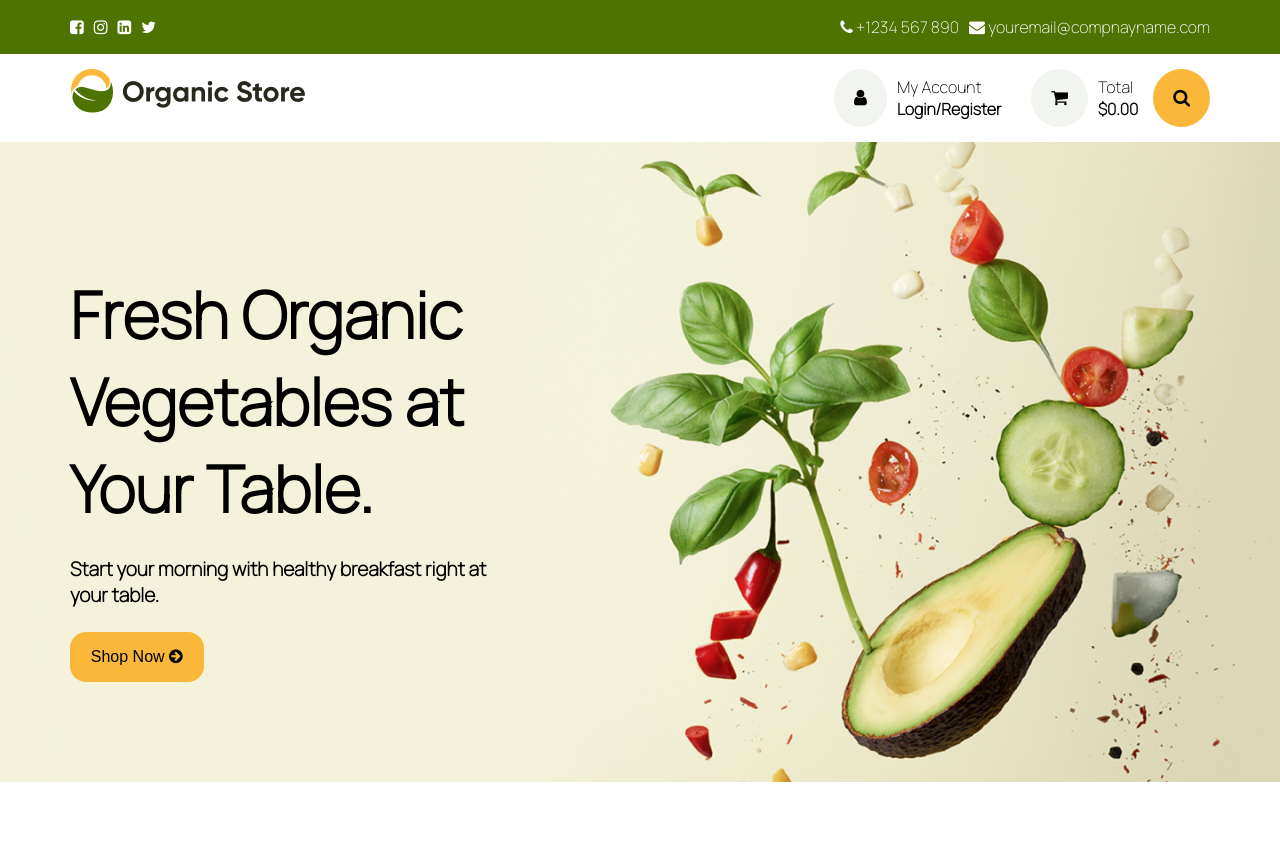
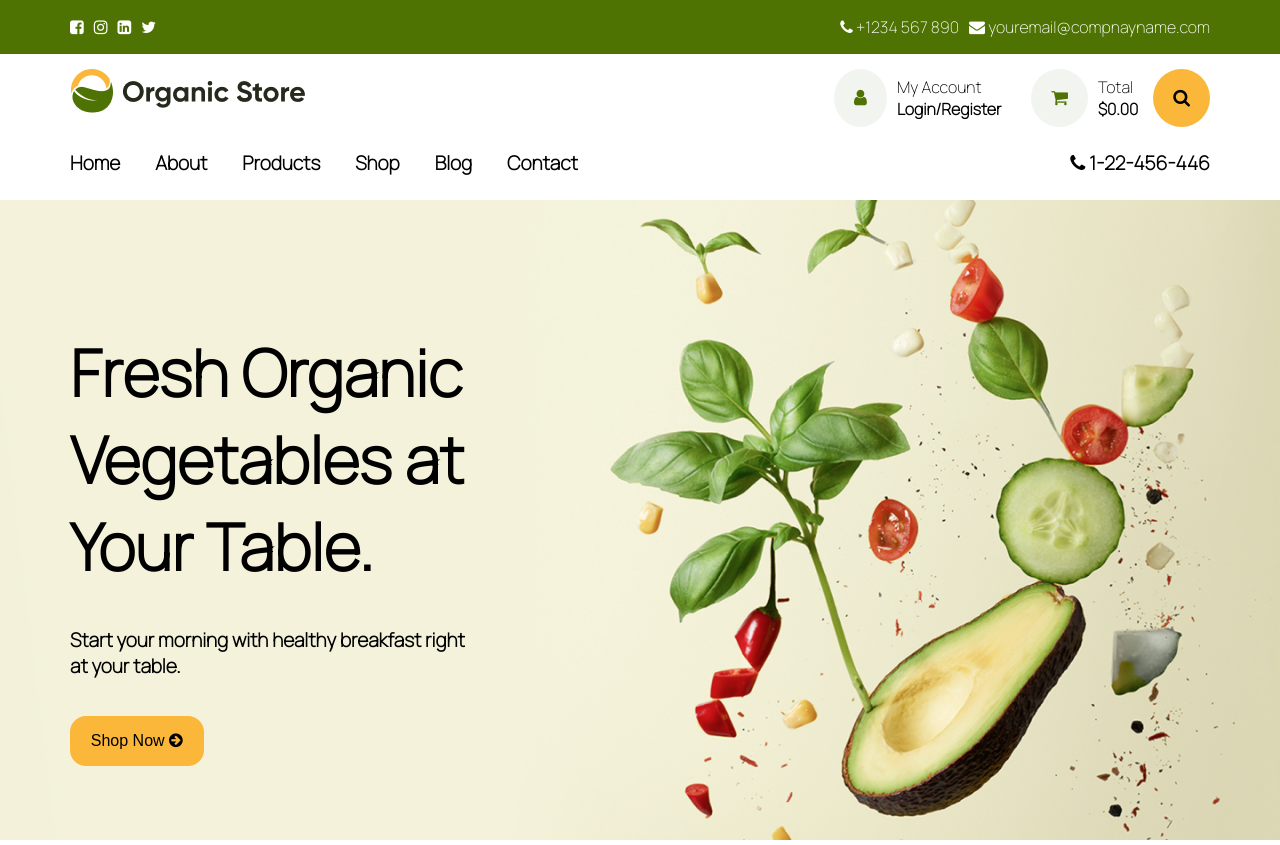
Before and after one commit to sandeepatcodewing/TestProject, a plain HTML site: page Test 1 - Responsive/index.html in a window 1280 px wide. Before the commit the page ends 800 px from the top, so only its background shows below. Drawn offline with Linux system fonts and the light colour scheme.

Commit message:
displaying menu on desktop view correction

```diff
--- a/Test 1 - Responsive/assets/css/sass/_mixin.scss
+++ b/Test 1 - Responsive/assets/css/sass/_mixin.scss
@@ -41,5 +41,6 @@
         padding: 20px;
         border-radius: 50%;
         background-color: #F2F4EF;
+        color: colors(primary);
     }
 }
--- a/Test 1 - Responsive/assets/css/sass/styles.scss
+++ b/Test 1 - Responsive/assets/css/sass/styles.scss
@@ -32,7 +32,7 @@
 .container{
     @include small-mobile-view{
         margin: auto;
-        max-width: 460px;
+        max-width: 340px;
     }
 
     @include mobile-view{
@@ -188,6 +188,14 @@
     @include tablet-view{
         display: none;
     }
+    @include small-desktop-view{
+        display: flex;
+        padding: 0.5rem 0rem 1.5rem 0rem;
+    }
+    @include desktop-view{
+        display: flex;
+        font-size: 1.2rem;
+    }
 }
 
 .navbar-items{
@@ -295,13 +303,13 @@
     @include desktop-view{
         top: 20%;
         position:absolute;
-        max-width: 420px;
+        max-width: 410px;
         h1{
             font-size: 4rem;
         }
 
         p{
-            padding: 1.5rem 0rem;
+            padding: 2.3rem 0rem;
             font-size: 1.2rem;
             font-weight: 600;
         }
```
Also changed, not shown: Test 1 - Responsive/assets/css/sass/styles.css, 1 other file.
